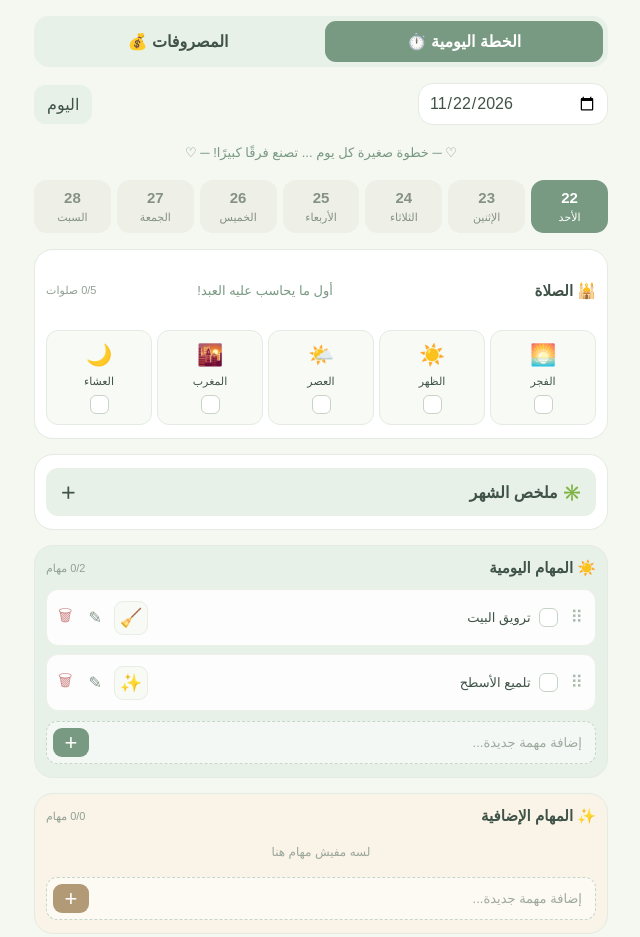
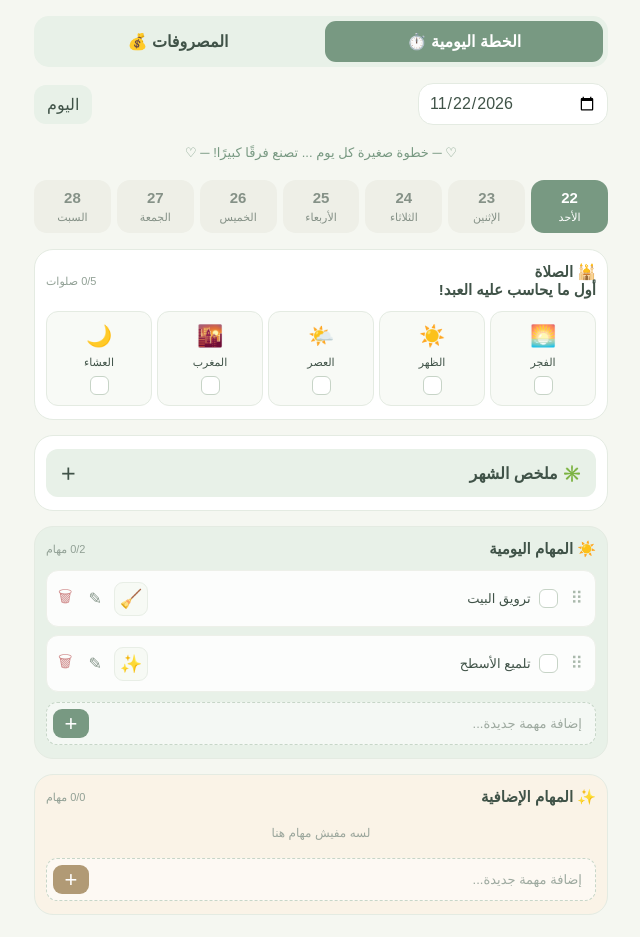
Before and after one commit to abeerkoraiem0-lang/my-salah-tracker, a plain HTML site: page index.html in a window 1280 px wide. Shown: the whole page, without its empty margins (319-959 px from the left). Drawn offline with Linux system fonts and the light colour scheme.

Commit message:
Update index.html

```diff
--- a/index.html
+++ b/index.html
@@ -247,8 +247,7 @@ button {cursor:pointer}
   <!-- الصلاة في أول الصفحة -->
   <section class="section prayer-section">
     <div class="section-head">
-      <div class="section-title">🕌  الصلاة</div><br>
-          <div class="motto">أول ما يحاسب عليه العبد! </div>
+      <div class="section-title">🕌  الصلاة <br> أول ما يحاسب عليه العبد! </div><br>
       <span class="count" id="prayerCount"></span>
     </div>
     <div class="prayer-grid" id="prayerList"></div>
```
